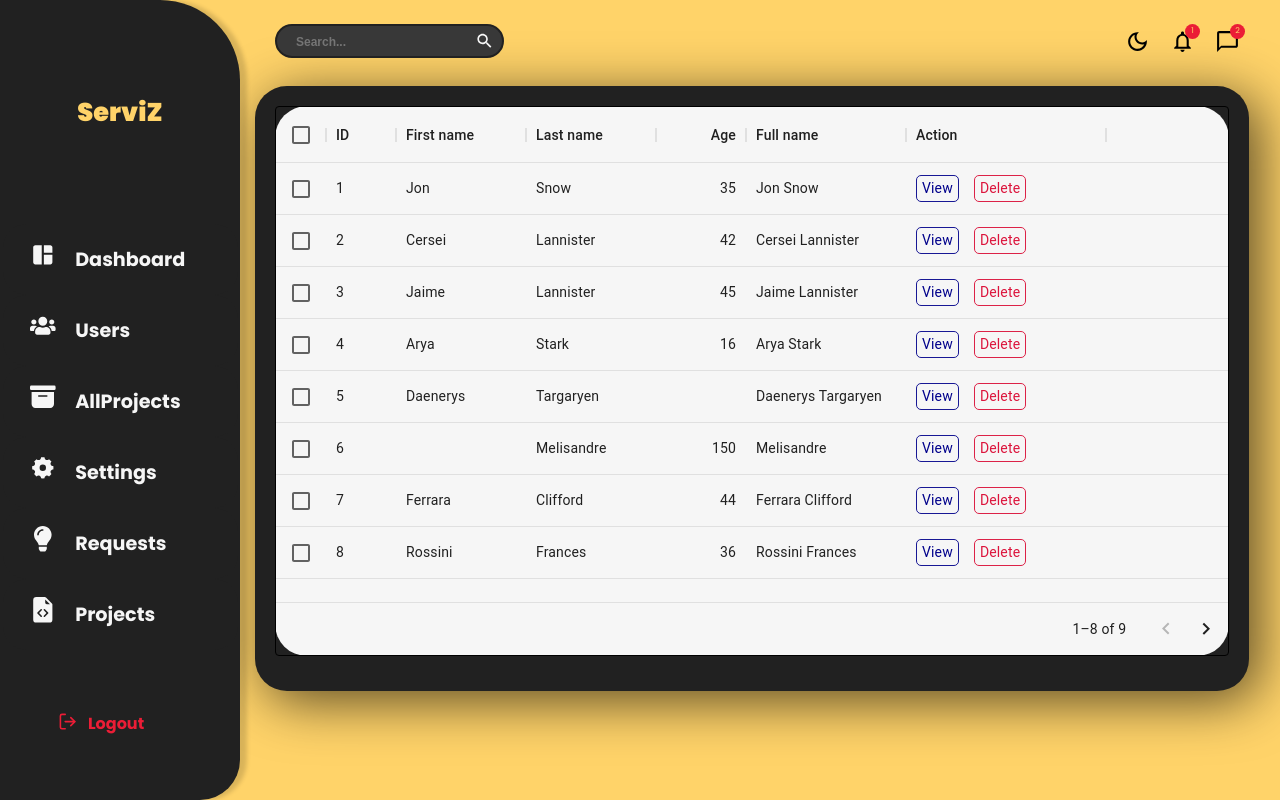
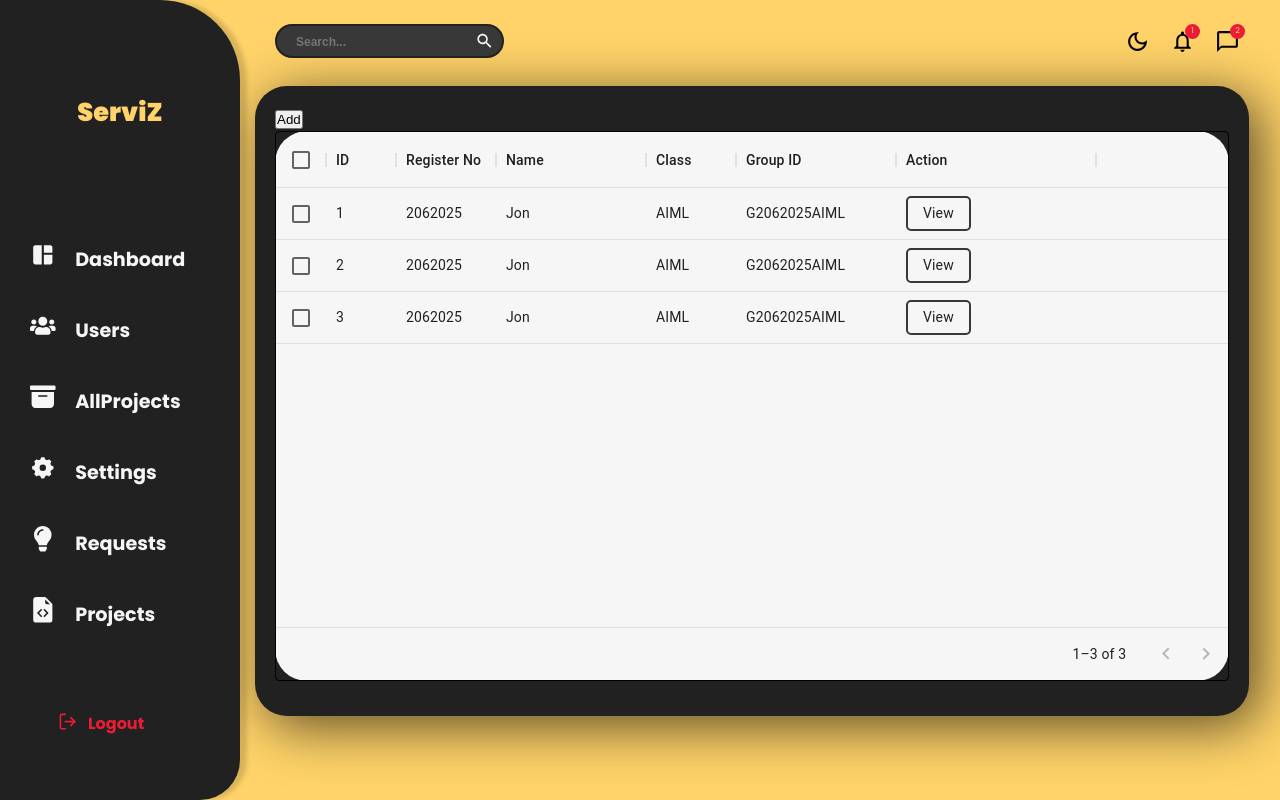
Before and after one commit to rohan-srs/serviz-admin, a React (Create React App) app: page /users in a window 1280 px wide. Built offline with nearby package versions, Linux system fonts and the light colour scheme; no server answers; sample sign-in values are in the browser's storage.

Commit message:
UI Changes of Users Page

```diff
--- a/package.json
+++ b/package.json
@@ -13,6 +13,7 @@
     "@testing-library/user-event": "^13.5.0",
     "firebase": "^9.14.0",
     "formik": "^2.2.9",
+    "framer-motion": "^7.6.15",
     "node-sass": "8.0.0",
     "react": "^18.2.0",
     "react-circular-progressbar": "^2.1.0",
--- a/src/components/Table.jsx
+++ b/src/components/Table.jsx
@@ -1,38 +1,49 @@
 import { DataGrid } from "@mui/x-data-grid";
 import React from "react";
 import "../scss/components/table.scss";
+import { motion } from "framer-motion";
+import { useState } from "react";
 
 const columns = [
   { field: "id", headerName: "ID", width: 70 },
-  { field: "firstName", headerName: "First name", width: 130 },
-  { field: "lastName", headerName: "Last name", width: 130 },
+  { field: "regno", headerName: "Register No", width: 100 },
+  { field: "Name", headerName: "Name", width: 150 },
   {
-    field: "age",
-    headerName: "Age",
-    type: "number",
+    field: "class",
+    headerName: "Class",
     width: 90,
   },
   {
-    field: "fullName",
-    headerName: "Full name",
-    description: "This column has a value getter and is not sortable.",
+    field: "groupid",
+    headerName: "Group ID",
+    description: "This column has the Group ID",
     sortable: false,
     width: 160,
-    valueGetter: (params) =>
-      `${params.row.firstName || ""} ${params.row.lastName || ""}`,
   },
 ];
 
 const rows = [
-  { id: 1, lastName: "Snow", firstName: "Jon", age: 35 },
-  { id: 2, lastName: "Lannister", firstName: "Cersei", age: 42 },
-  { id: 3, lastName: "Lannister", firstName: "Jaime", age: 45 },
-  { id: 4, lastName: "Stark", firstName: "Arya", age: 16 },
-  { id: 5, lastName: "Targaryen", firstName: "Daenerys", age: null },
-  { id: 6, lastName: "Melisandre", firstName: null, age: 150 },
-  { id: 7, lastName: "Clifford", firstName: "Ferrara", age: 44 },
-  { id: 8, lastName: "Frances", firstName: "Rossini", age: 36 },
-  { id: 9, lastName: "Roxie", firstName: "Harvey", age: 65 },
+  {
+    id: 1,
+    regno: "2062025",
+    Name: "Jon",
+    class: "AIML",
+    groupid: "G2062025AIML",
+  },
+  {
+    id: 2,
+    regno: "2062025",
+    Name: "Jon",
+    class: "AIML",
+    groupid: "G2062025AIML",
+  },
+  {
+    id: 3,
+    regno: "2062025",
+    Name: "Jon",
+    class: "AIML",
+    groupid: "G2062025AIML",
+  },
 ];
 
 const Table = () => {
@@ -45,13 +56,13 @@ const Table = () => {
         return (
           <div className="cellAction">
             <div className="viewButton">View</div>
-            <div className="deleteButton">Delete</div>
           </div>
         );
       },
     },
   ];
   return (
+
     <div className="table" style={{ height: 550, width: "100%" }}>
       <DataGrid
         sx={{
--- a/src/components/Users.jsx
+++ b/src/components/Users.jsx
@@ -3,8 +3,20 @@ import React from "react";
 import Navbar from "./Navbar";
 import Sidebar from "./Sidebar";
 import Table from "./Table";
+import { addDoc, collection, doc, setDoc } from "firebase/firestore";
+import { db } from "../firebase";
 
 const Users = () => {
+  const handleAdd = async (e) => {
+    e.preventDefault();
+
+    const res = await addDoc(collection(db, "users"), {
+      name: "Hola",
+      reg_no: "2062025",
+    });
+
+    console.log(res.id);
+  };
   return (
     <div className="users">
       <Sidebar />
@@ -12,6 +24,7 @@ const Users = () => {
         <Navbar />
 
         <div className="user-listContainer">
+          <button onClick={handleAdd}>Add</button>
           <div className="listTile">
             <Table />
           </div>
--- a/src/firebase.js
+++ b/src/firebase.js
@@ -1,5 +1,6 @@
 import { initializeApp } from "firebase/app";
 import { getAuth } from "firebase/auth";
+import {getFirestore} from "firebase/firestore";
 
 const firebaseConfig = {
   apiKey: "AIzaSyDXXmZu0bHNCwosu9xPR8WBbUlbYBbNHA4",
@@ -11,5 +12,6 @@ const firebaseConfig = {
 };
 
 export const app = initializeApp(firebaseConfig);
+export const db = getFirestore(app);
 export const auth = getAuth();
 export default app;
--- a/src/scss/components/table.scss
+++ b/src/scss/components/table.scss
@@ -7,26 +7,31 @@
 
 .cellAction {
   display: flex;
-  align-items: center;
-  gap: 15px;
+  justify-content: center;
+
 
   .viewButton {
-    padding: 2px 5px;
+    padding: 5px 15px;
     border-radius: 5px;
-    color: darkblue;
-    border: 1px solid rgba(0, 0, 139, 0.905);
+    color: var(--blackBackground);
+    border: 2px solid var(--greyBackground);
     cursor: pointer;
     &:hover{
-      background-color: darkblue;
-      color: var(--whiteText);
+      background-color: var(--greyBackground);
+      border: 2px solid var(--yellowAccent);
+      color: var(--yellowAccent);
     }
   }
 
-  .deleteButton {
-    padding: 2px 5px;
-    border-radius: 5px;
-    color: crimson;
-    border: 1px solid rgb(220, 34, 71);
-    cursor: pointer;
-  }
+  // .deleteButton {
+  //   padding: 2px 5px;
+  //   border-radius: 5px;
+  //   color: crimson;
+  //   border: 1px solid rgb(220, 34, 71);
+  //   cursor: pointer;
+  //   &:hover{
+  //     background-color: darkblue;
+  //     color: var(--whiteText);
+  //   }
+  // }
 }
--- a/src/scss/style.scss
+++ b/src/scss/style.scss
@@ -11,3 +11,4 @@
 //Sidebar
 @import "components/sidebar/button.scss";
 @import "components/sidebar/logout.scss";
+//Users
```
Also changed, not shown: 1 other file (tests, documents, lock files or other folders).
